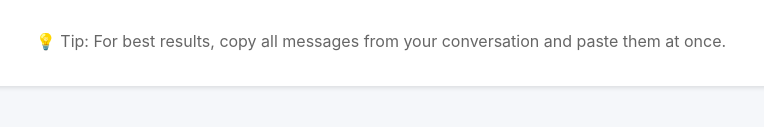
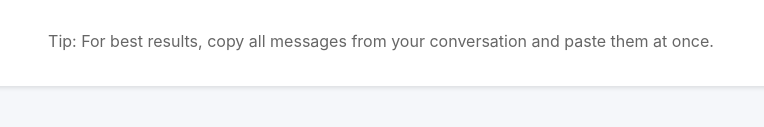
Before and after one commit to josep-prog/momo_data_analysis, a plain HTML site: page index.html in a window 1280 px wide. Shown: the part 635-762 px from the top of the page, 259-1023 px from the left. Drawn offline with Linux system fonts and the light colour scheme.

Commit message:
index.html

```diff
--- a/index.html
+++ b/index.html
@@ -88,7 +88,7 @@ Example format:
         </main>
 
         <footer>
-            <p>💡 Tip: For best results, copy all messages from your conversation and paste them at once.</p>
+            <p>Tip: For best results, copy all messages from your conversation and paste them at once.</p>
         </footer>
     </div>
     <script src="script.js"></script>
```
